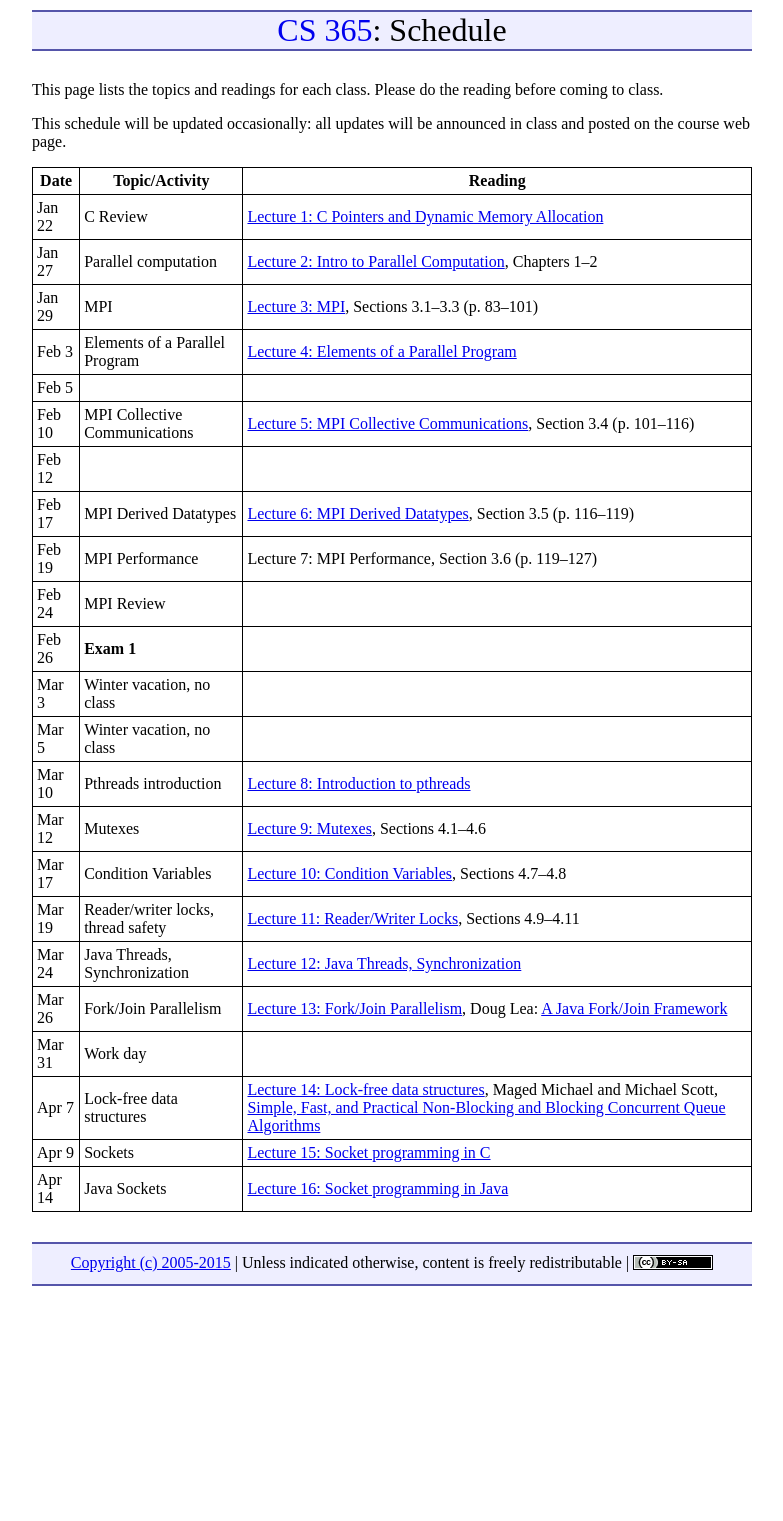
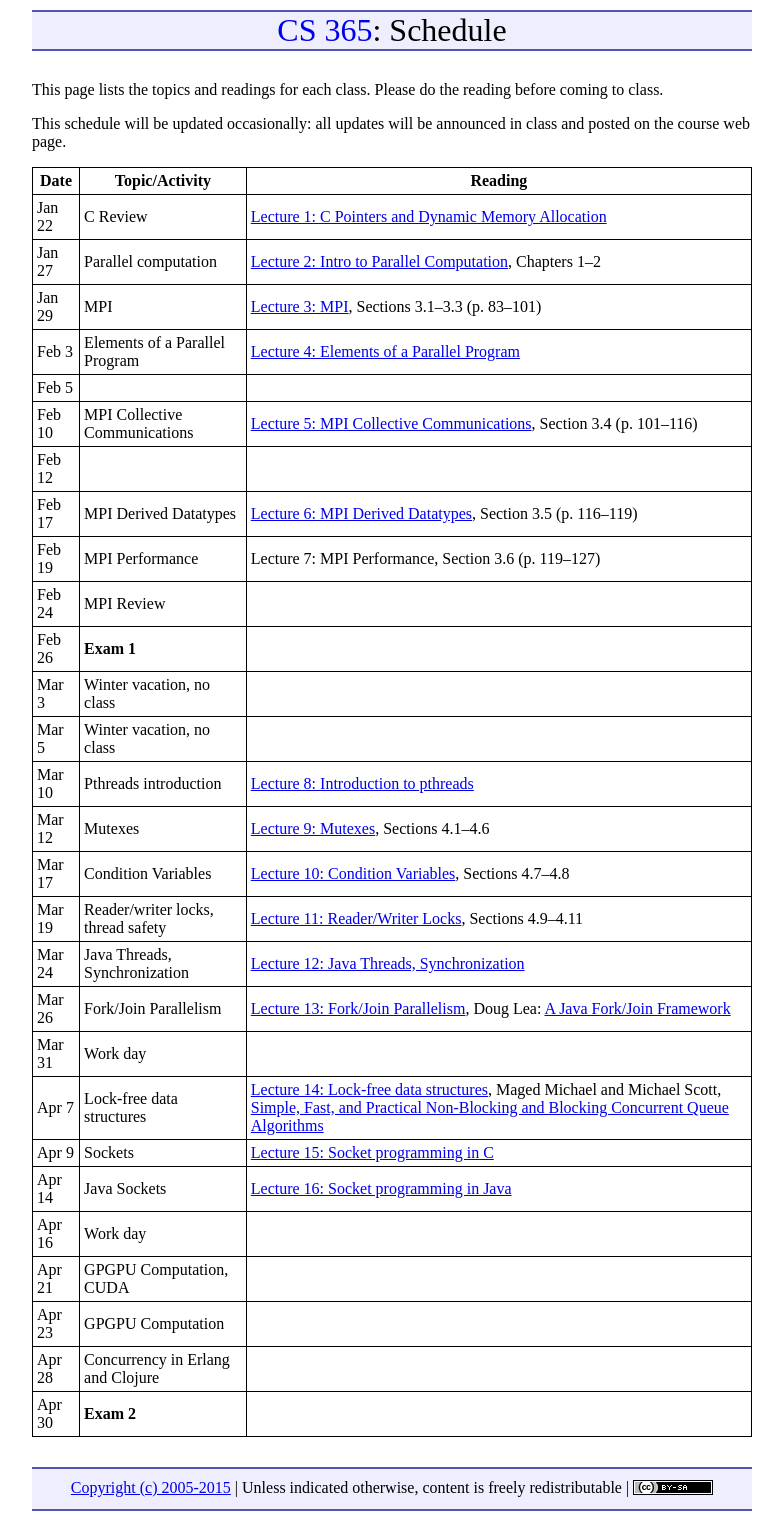
Before and after one commit to ycpcs/cs365-spring2015, a Jekyll site: the page built from schedule.md, in a window 1280 px wide. Shown: the whole page, without its empty margins (248-1031 px from the left). Built offline with Jekyll 4.4.1, drawn with Linux system fonts in a browser that asks for light colours; Markdown is read by kramdown in place of the engine named in the settings; before the commit the page ends 1296 px from its top, so only the background shows below that.

Commit message:
resubmit a2ms2, exam 2 date

```diff
--- a/schedule.md
+++ b/schedule.md
@@ -32,3 +32,8 @@ Mar 31 | Work day
 Apr 7 | Lock-free data structures | [Lecture 14: Lock-free data structures](lectures/lecture14.html), Maged Michael and Michael Scott, [Simple, Fast, and Practical Non-Blocking and Blocking Concurrent Queue Algorithms](http://www.research.ibm.com/people/m/michael/podc-1996.pdf)
 Apr 9 | Sockets | [Lecture 15: Socket programming in C](lectures/lecture15.html)
 Apr 14 | Java Sockets | [Lecture 16: Socket programming in Java](lectures/lecture16.html)
+Apr 16 | Work day |
+Apr 21 | GPGPU Computation, CUDA |
+Apr 23 | GPGPU Computation |
+Apr 28 | Concurrency in Erlang and Clojure |
+Apr 30 | **Exam 2** |
```
Also changed, not shown: index.md (+2 -0 lines).
